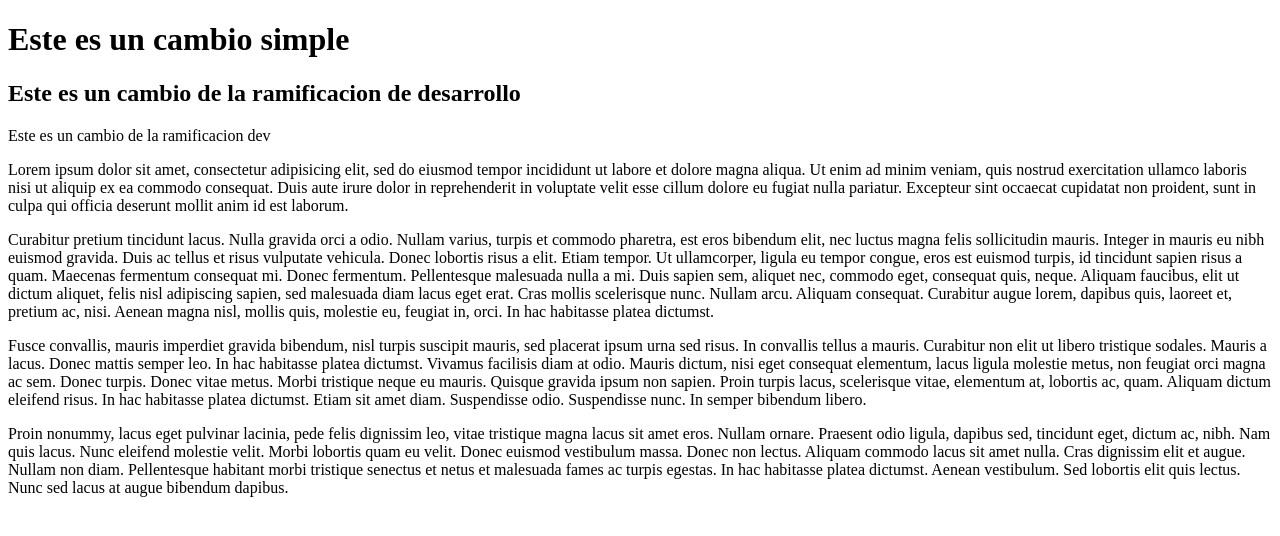
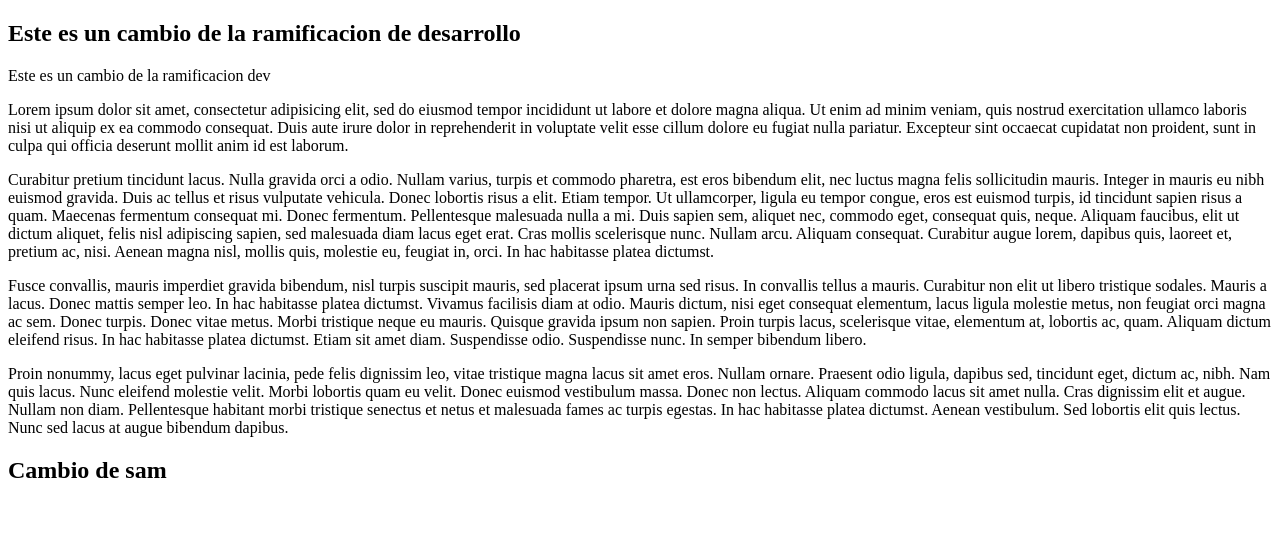
Before and after one commit to comodorop/myCode, a website: page Ramas/public_html/index.html in a window 1280 px wide. Drawn offline with Linux system fonts and the light colour scheme.

Commit message:
Agregue una linea de codigo nuevo

```diff
--- a/Ramas/public_html/index.html
+++ b/Ramas/public_html/index.html
@@ -12,7 +12,6 @@ and open the template in the editor.
     </head>
     <body>
         <div>
-            <h1>Este es un cambio simple</h1>
             <h2>Este es un cambio de la ramificacion de desarrollo</h2>
             Este es un cambio de la ramificacion dev
 
@@ -28,6 +27,9 @@ and open the template in the editor.
             <p>
                 Proin nonummy, lacus eget pulvinar lacinia, pede felis dignissim leo, vitae tristique magna lacus sit amet eros. Nullam ornare. Praesent odio ligula, dapibus sed, tincidunt eget, dictum ac, nibh. Nam quis lacus. Nunc eleifend molestie velit. Morbi lobortis quam eu velit. Donec euismod vestibulum massa. Donec non lectus. Aliquam commodo lacus sit amet nulla. Cras dignissim elit et augue. Nullam non diam. Pellentesque habitant morbi tristique senectus et netus et malesuada fames ac turpis egestas. In hac habitasse platea dictumst. Aenean vestibulum. Sed lobortis elit quis lectus. Nunc sed lacus at augue bibendum dapibus.
             </p>
+            <h2>Cambio de sam</h2>
+
+
 
         </div>
     </body>
```
